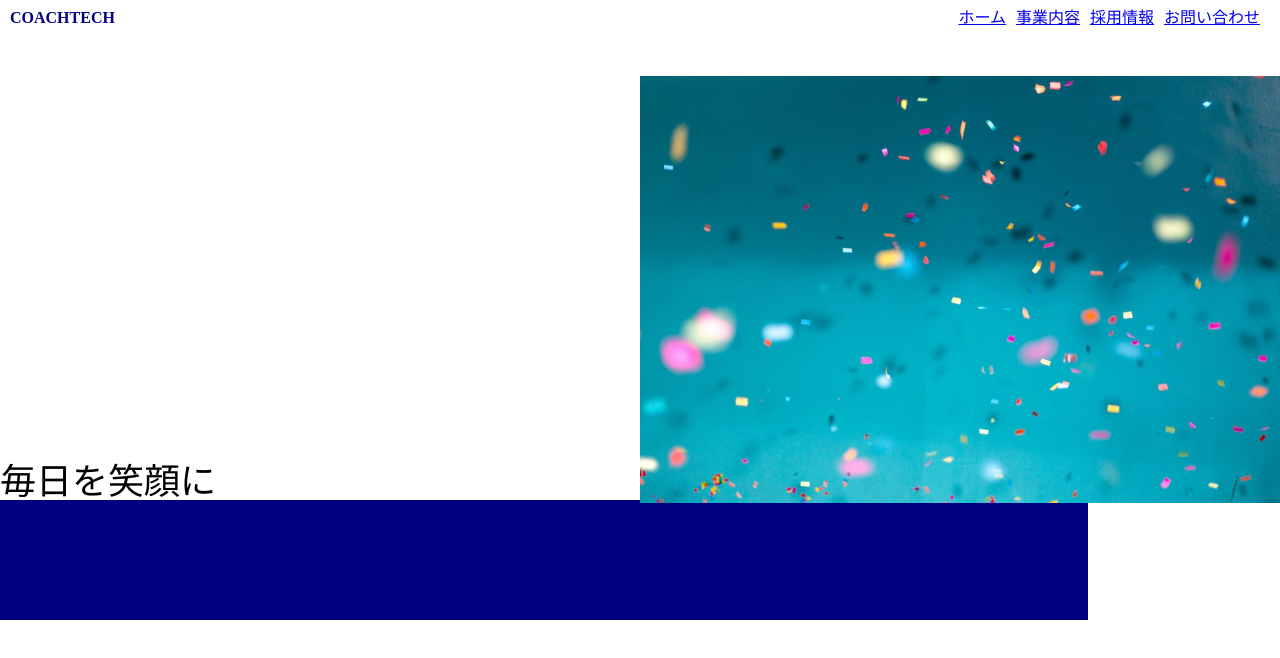
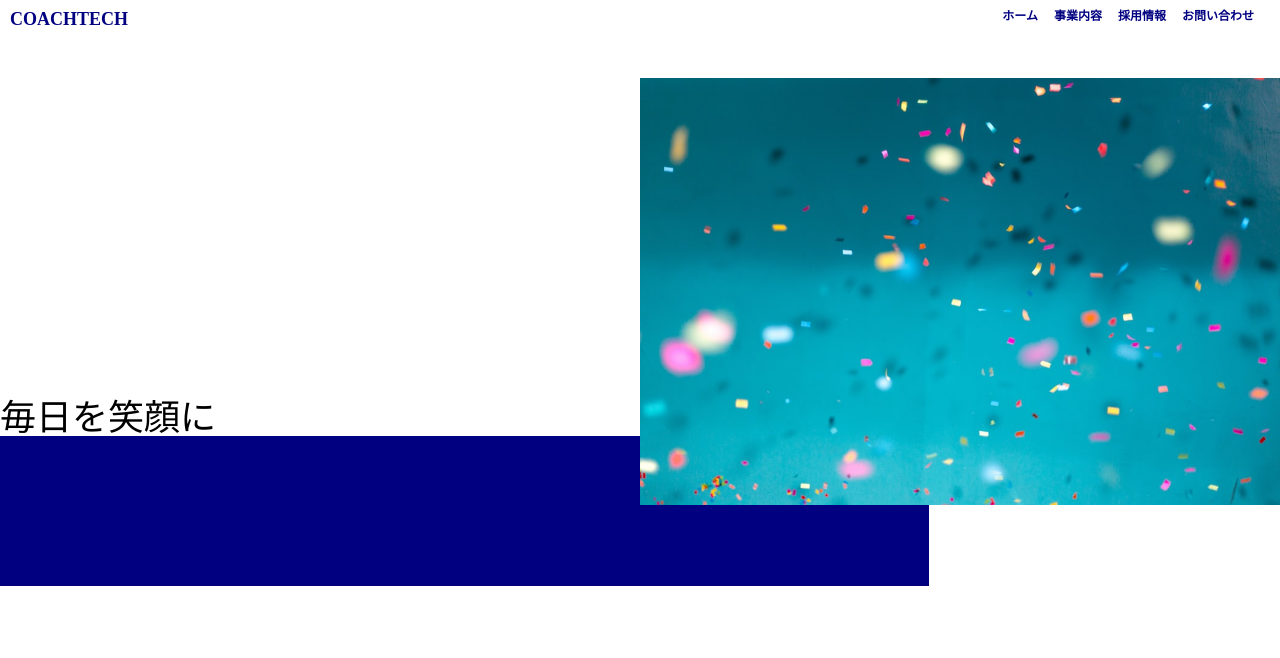
Before and after one commit to naingnaingsu/css-practice, a plain HTML site: page index.html in a window 1280 px wide. Drawn offline with Linux system fonts and the light colour scheme.

Commit message:
20230204_susu_edit

```diff
--- a/css/style.css
+++ b/css/style.css
@@ -1,6 +1,6 @@
 h1 {
  color: navy;
- font-size: 16px;
+ font-size: 18px;
 }
 .flex {
  margin: 10px;
@@ -10,9 +10,15 @@ h1 {
 .flex-item {
  display: flex;
  justify-content: flex-end;
+ font-size: 12px;
 }
 li {
- margin-right: 10px;
+ margin-right: 16px;
+}
+a {
+ text-decoration: none;
+ color: navy;
+ font-weight: bold;
 }
 .relative {
  position: relative;
@@ -25,13 +31,13 @@ li {
 }
 .absolute {
  position: absolute;
- top: 58%;
+ top: 50%;
 }
 .first-view {
  font-size: 36px;
 }
 .box {
- width: 85vw;
- height: 120px;
+ width: 430%;
+ height: 150px;
  background: navy;
 }
```
